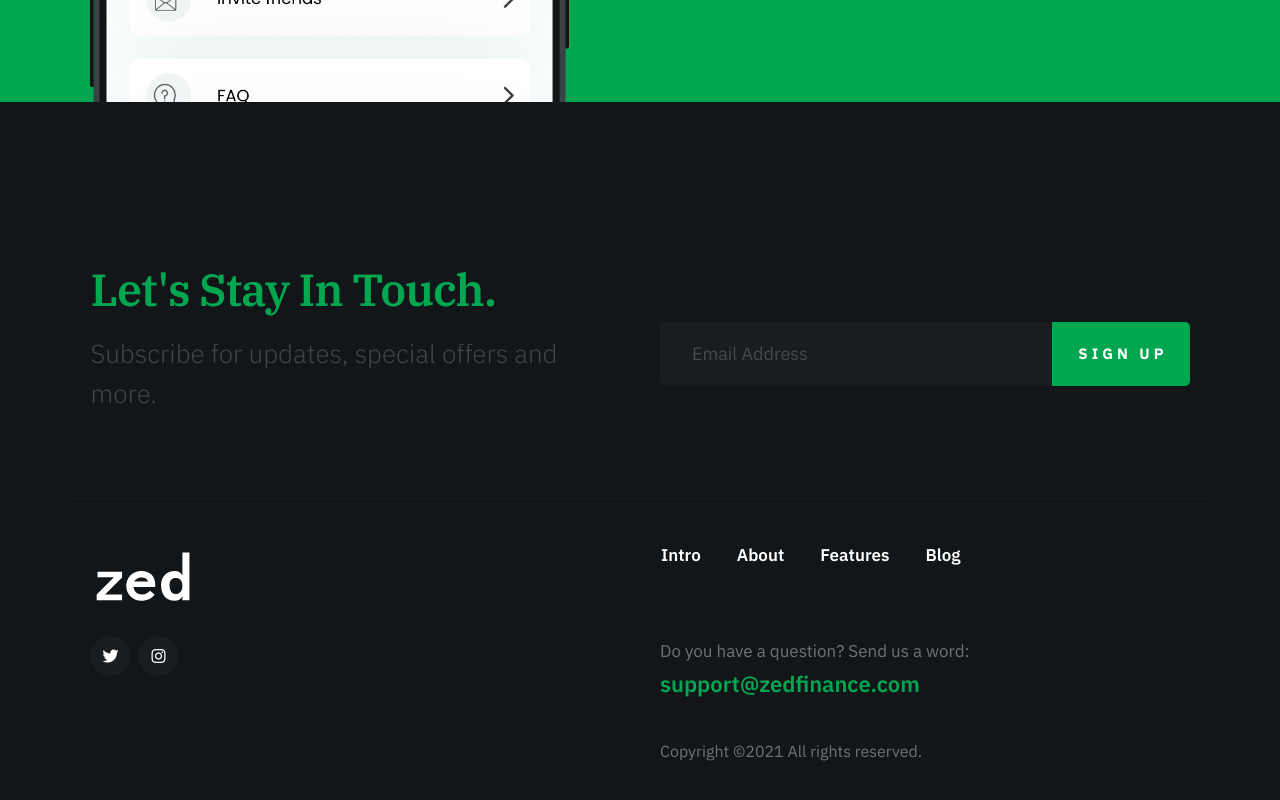
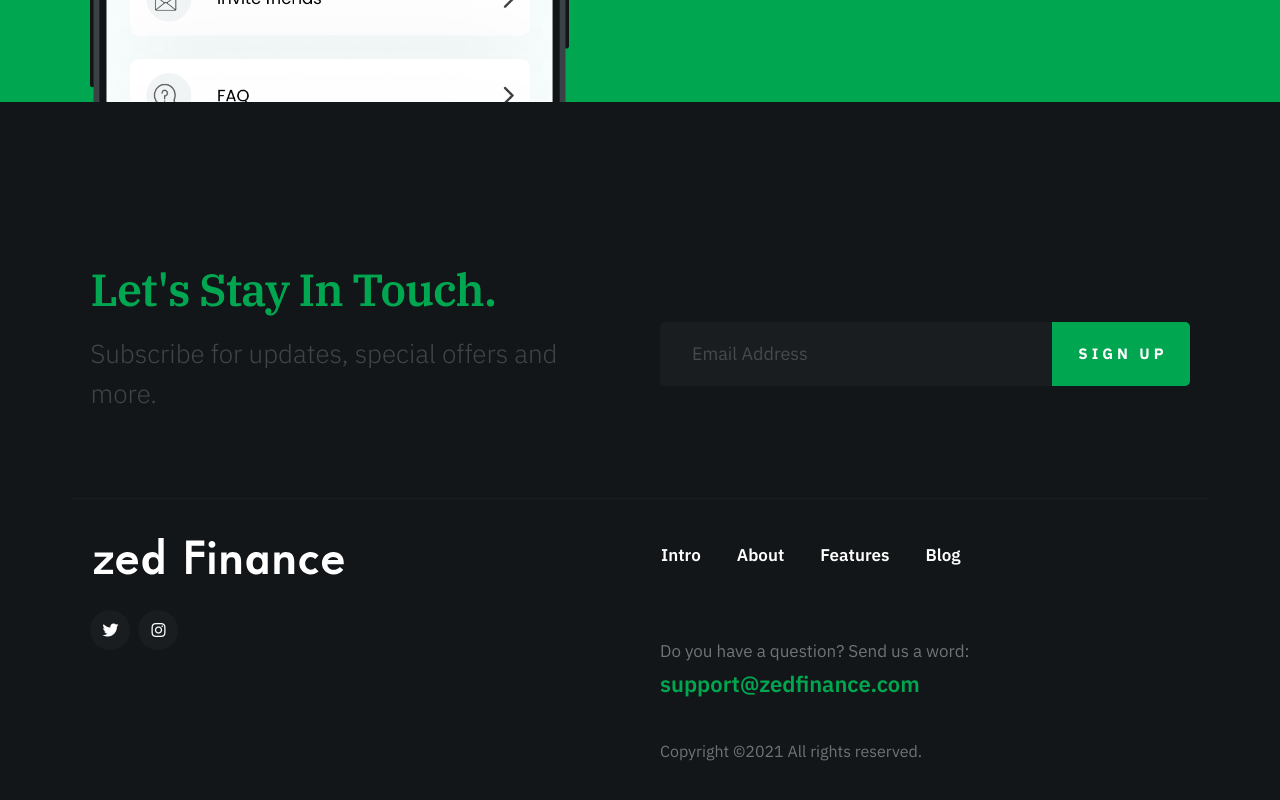
Before and after one commit to Zed-Finance/Zed-Finance.github.io, a plain HTML site: page index.html in a window 1280 px wide. Shown: the part 4369-5169 px from the top of the page. Drawn offline with Linux system fonts and the light colour scheme.

Commit message:
added bottom logo

```diff
--- a/index.html
+++ b/index.html
@@ -403,7 +403,7 @@ style=" fill:#000000;"><g fill="none" fill-rule="nonzero" stroke="none" stroke-w
                 </div>
 
                 <a href="index.html">
-                    <img src="images/zed_text_logo (1).svg" alt="Homepage" width="100" height="100">
+                    <img src="Zed website assets-20210411T092740Z-001/zed Finance (1).svg" alt="Homepage" width="250" height="350">
                 </a>
                 <br>
                 <br>
```
Also changed, not shown: Zed website assets-20210411T092740Z-001/Zed Finance.svg (added), Zed website assets-20210411T092740Z-001/zed Finance (1).svg (added).
